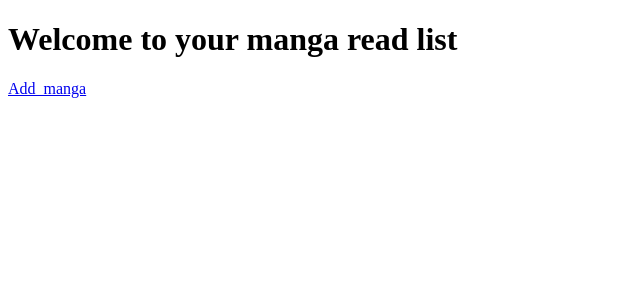
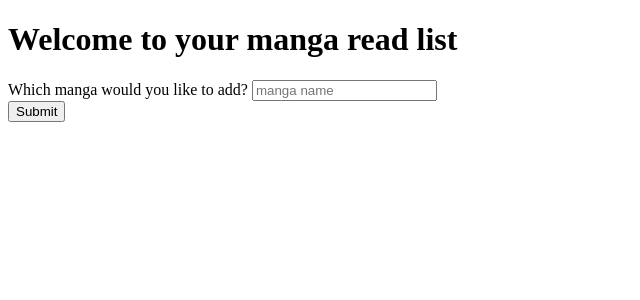
Before and after one commit to electromagnet000/Manga_Reader, a Flask app: page / in a window 1280 px wide. Shown: the top 300 px of the page, without its empty margins (0-640 px from the left). Run offline with Flask 3, Linux system fonts and the light colour scheme.

Commit message:
Overhall on the Html home page, Added Style and Scripts, into the static folder, better optimised the API to handle additional requests such as Author name and chapter page, fixed the cover art

```diff
--- a/main.py
+++ b/main.py
@@ -13,14 +13,21 @@ app = Flask(__name__)
 user_manga = []
 db = SQLAlchemy()
 
-
 """
 Manga Class
 """
 
+
 class Manga:
-    def __init__(self, title):
+    def __init__(self, id, title, year, description, cover_art_id, filename, author):
         self.title = title
+        self.id = id
+        self.title = title
+        self.year = year
+        self.description = description
+        self.cover_art_id = cover_art_id
+        self.filename = filename
+        self.author = author
 
 
 @app.route("/", methods=["GET", "POST"])
@@ -33,26 +40,26 @@ def add_manga():
     if request.method == "POST":
         manga_title = request.form.get("manga_chosen")
         try:
-            new_manga = Manga(Api_add_manga(manga_title))
-            user_manga.append(new_manga)
+            new_manga = Api_add_manga(manga_title)
+            print(new_manga)
+            user_manga.append(Manga(id=new_manga['id'], title=new_manga['title'], year=new_manga['year'], description=new_manga['description'], cover_art_id=new_manga['cover_art_id'], filename=new_manga['cover_art_filename'], author=new_manga['author']))
+            print("works")
             return redirect(url_for("home"))
 
         except Exception as e:
             print(f"there was an error : {e}")
 
-
     return render_template("add_manga.html")
 
 
-@app.route("/del_manga", methods=["DELETE"])
-def del_manga():
-    pass
+@app.route("/del_manga/<string:manga_id>", methods=["GET"])
+def del_manga(manga_id):
+    for manga in user_manga:
+        if manga.id == manga_id:
+            user_manga.remove(manga)
 
-
-@app.route("/upd_manga", methods=["POST"])
-def upd_manga():
-    pass
+    return redirect(url_for("home"))
 
 
 if __name__ in "__main__":
-    app.run(host="0.0.0.0", port=8000, debug=True)
+    app.run(host="localhost", port=5000, debug=True)
--- /dev/null
+++ b/static/scripts.js
@@ -0,0 +1,8 @@
+function show_description(element_id) {
+    var description_box = document.getElementById(element_id);
+    if (description_box.style.display === "none") {
+        description_box.style.display = "block";
+    } else{
+        description_box.style.display = "none";
+       }
+    }
--- /dev/null
+++ b/static/styles.css
@@ -0,0 +1,16 @@
+.manga_container {
+
+    display: grid;
+    justify-content: space-evenly;
+    grid-template-columns: 300px 300px 300px;
+
+        }
+
+.manga_description {
+    display: none;
+    margin_top: 10px;
+}
+
+ul {
+    list-style-type: none;
+}
--- a/templates/Home.html
+++ b/templates/Home.html
@@ -3,18 +3,42 @@
 <head>
     <meta charset="UTF-8">
     <title>Home Page</title>
+    <link rel="stylesheet" href="{{ url_for('static', filename='styles.css') }}">
+    <script src="{{url_for('static', filename='scripts.js')}}"></script>
 </head>
 <body>
 <h1>Welcome to your manga read list</h1>
-<a href=add_manga>Add_manga</a>
+
+
+<div class="page_intro">
+    <form action="/add_manga" method="POST">
+    <label for="manga_chosen">Which manga would you like to add?</label>
+    <input type="text" id="manga_chosen" name="manga_chosen" value="{{ manga_chosen }}" placeholder="manga name">
+    <br>
+    <input type="submit" value="Submit">
+</form>
+</div>
+
 
 <div>
-    <ul>
+    <ul class="manga_container">
         {% if manga_list %}
             {% for manga in manga_list %}
-            <div class="manga_container">
-                {% if manga.title %}
+            <div>
+                {% if manga.id %}
+                        {% if manga.filename %}
+                        <a href="https://mangadex.org/title/{{manga.id}}/{{manga.title}}">
+                        <img src="https://uploads.mangadex.org/covers/{{manga.id}}/{{manga.filename}}.256.jpg" alt="{{manga.title}} cover art">
+                        </a>
+                        {% endif %}
                     <li>{{manga.title}}</li>
+                    <li>{{manga.year}}</li>
+                    <li>Author : {{manga.author}}</li>
+                    <div id="{{manga.id}}" class="manga_description">
+                    <li>{{manga.description}}</li>
+                    </div>
+                    <button onclick="show_description('{{manga.id}}')">Show Description</button>
+                    <a class="form_button" href="/del_manga/{{manga.id}}">Delete</a>
                 {% endif %}
             </div>
             {% endfor %}
```
Also changed, not shown: API_Json/API_manga_functionality.py (+35 -4 lines), templates/add_manga.html (deleted, +0 -19 lines), 1 other file.
